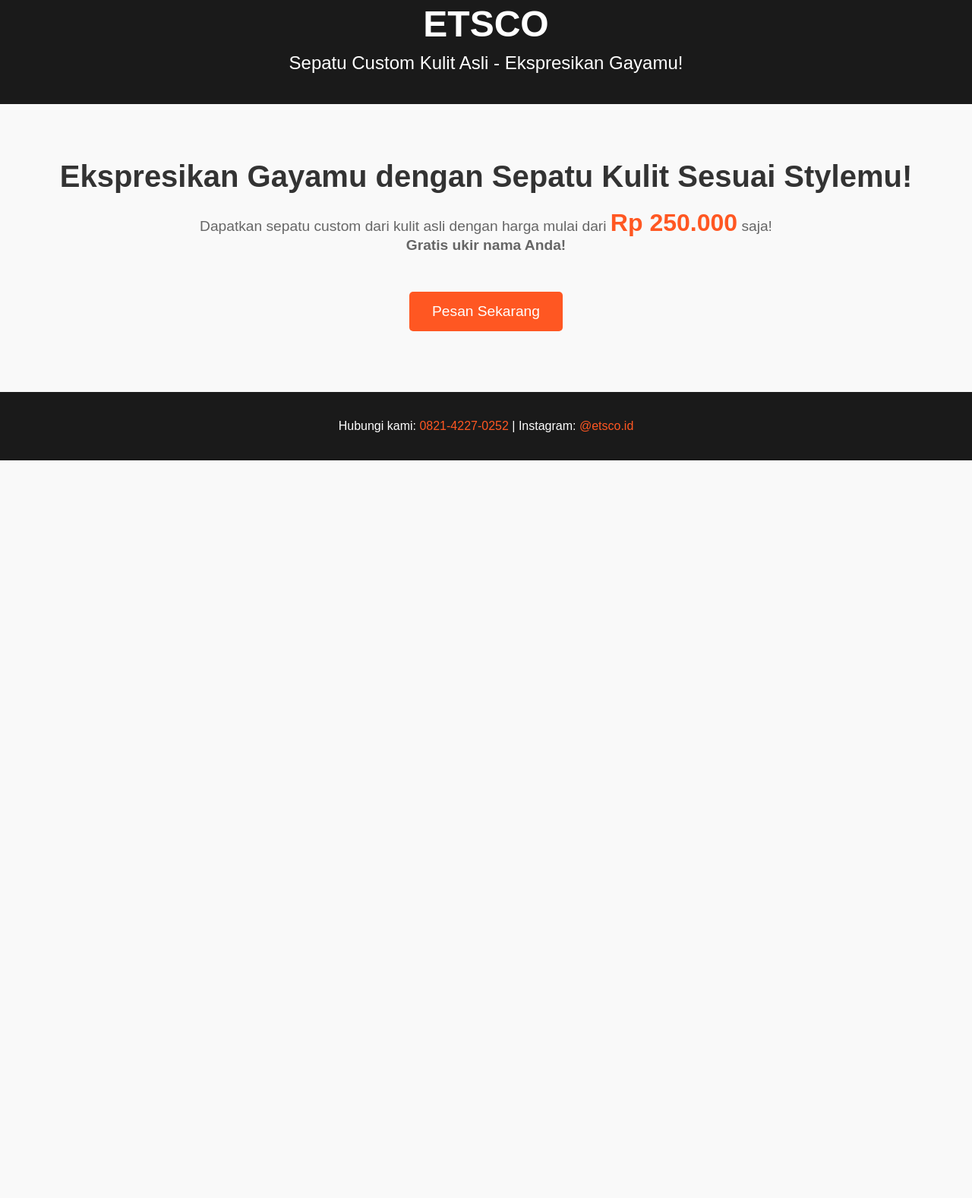
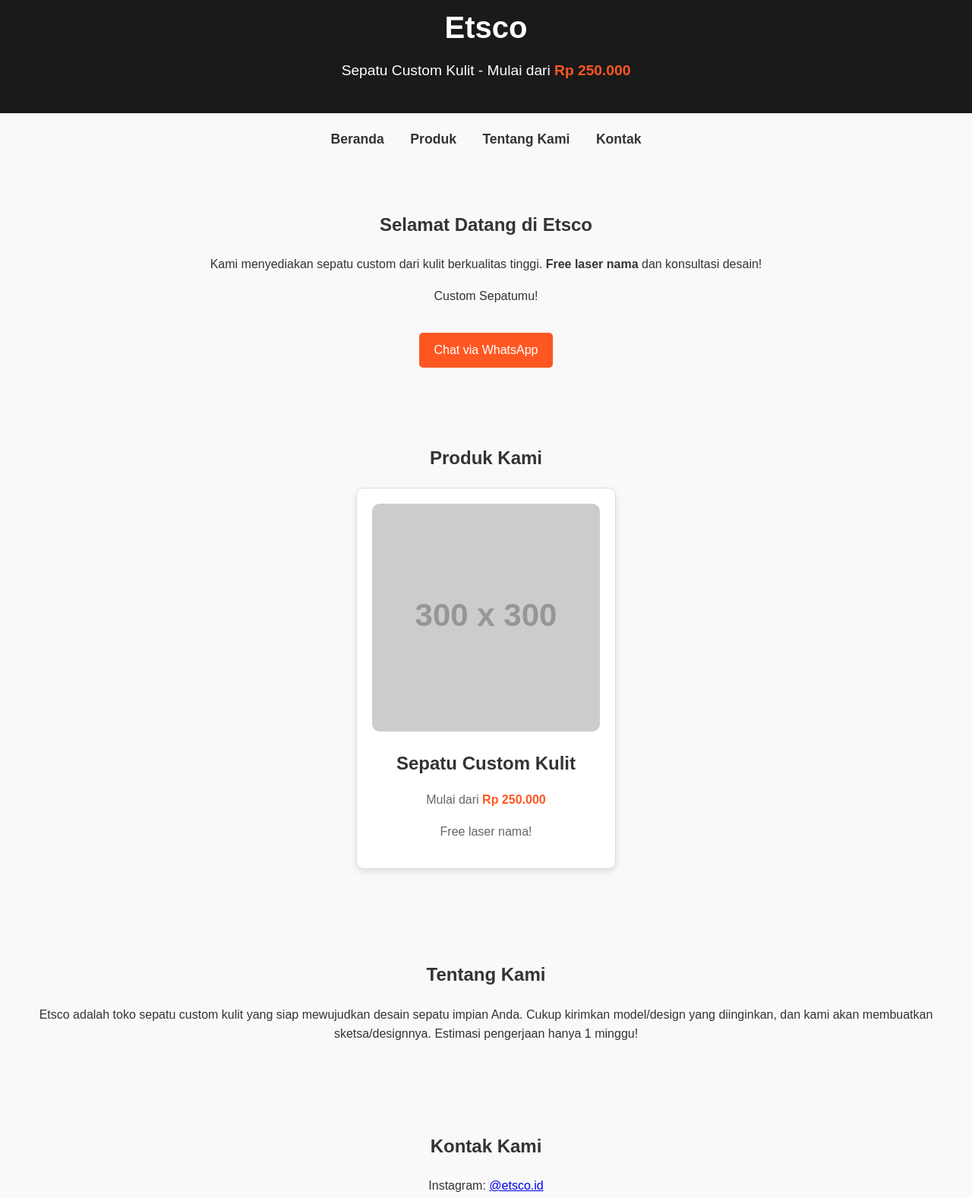
Before and after one commit to etsco-leather/etsco-leather.github.io, a plain HTML site: page index.html in a window 1280 px wide. Shown: the part 36-1613 px from the top of the page at 76% size. Before the commit the page ends 800 px from the top, so only its background shows below. Drawn offline with Linux system fonts and the light colour scheme; placeholder pictures from the web are drawn by us.

Commit message:
Add files via upload

```diff
--- a/index.html
+++ b/index.html
@@ -1,147 +1,165 @@
-
 <!DOCTYPE html>
 <html lang="id">
 <head>
     <meta charset="UTF-8">
     <meta name="viewport" content="width=device-width, initial-scale=1.0">
-  <title>ETSCO - Sepatu Custom Kulit Asli</title>
+    <title>Etsco - Sepatu Custom Kulit</title>
     <style>
-    /* Gaya dasar */
+        /* General Styles */
         body {
             font-family: 'Arial', sans-serif;
             margin: 0;
             padding: 0;
             background-color: #f9f9f9;
             color: #333;
+            line-height: 1.6;
         }
-
         header {
             background-color: #1a1a1a;
             color: #fff;
             padding: 40px 20px;
             text-align: center;
         }
-
         header h1 {
             margin: 0;
-      font-size: 3rem;
-      animation: fadeIn 2s ease-in-out;
+            font-size: 2.5rem;
         }
-
         header p {
             margin: 10px 0 0;
-      font-size: 1.5rem;
-      animation: fadeIn 3s ease-in-out;
+            font-size: 1.2rem;
         }
-
-    .container {
+        nav {
+            text-align: center;
+            margin: 20px 0;
+        }
+        nav a {
+            margin: 0 15px;
+            text-decoration: none;
+            color: #333;
+            font-weight: bold;
+            font-size: 1.1rem;
+        }
+        nav a:hover {
+            color: #ff5722;
+        }
+        section {
             padding: 40px 20px;
-      max-width: 1200px;
-      margin: 0 auto;
             text-align: center;
         }
-
-    .product-info h2 {
-      font-size: 2.5rem;
-      margin-bottom: 20px;
-      animation: slideIn 1.5s ease-in-out;
+        .product {
+            border: 1px solid #ddd;
+            border-radius: 10px;
+            padding: 20px;
+            margin: 20px auto;
+            max-width: 300px;
+            background-color: #fff;
+            box-shadow: 0 4px 8px rgba(0, 0, 0, 0.1);
+            transition: transform 0.3s ease;
         }
-
-    .product-info p {
-      font-size: 1.2rem;
+        .product:hover {
+            transform: scale(1.05);
+        }
+        .product img {
+            max-width: 100%;
+            border-radius: 10px;
+        }
+        .product h3 {
+            margin: 15px 0 10px;
+            font-size: 1.5rem;
+        }
+        .product p {
+            font-size: 1rem;
             color: #666;
-      margin-bottom: 30px;
-      animation: fadeIn 2s ease-in-out;
         }
-
-    .highlight {
-      color: #ff5722;
-      font-weight: bold;
-      font-size: 2rem;
-      animation: pulse 2s infinite;
-    }
-
         .cta-button {
+            display: inline-block;
+            margin-top: 20px;
+            padding: 10px 20px;
             background-color: #ff5722;
             color: #fff;
-      padding: 15px 30px;
-      border: none;
+            text-decoration: none;
             border-radius: 5px;
-      font-size: 1.2rem;
-      cursor: pointer;
-      margin-top: 20px;
             transition: background-color 0.3s ease;
         }
-
         .cta-button:hover {
             background-color: #e64a19;
         }
-
         footer {
             background-color: #1a1a1a;
             color: #fff;
             text-align: center;
-      padding: 20px;
+            padding: 20px 0;
             margin-top: 40px;
         }
-
         footer a {
             color: #ff5722;
             text-decoration: none;
+            margin: 0 10px;
         }
-
         footer a:hover {
             text-decoration: underline;
         }
-
-    /* Animasi */
-    @keyframes fadeIn {
-      from { opacity: 0; }
-      to { opacity: 1; }
-    }
-
-    @keyframes slideIn {
-      from { transform: translateY(-50px); opacity: 0; }
-      to { transform: translateY(0); opacity: 1; }
-    }
-
-    @keyframes pulse {
-      0% { transform: scale(1); }
-      50% { transform: scale(1.1); }
-      100% { transform: scale(1); }
+        .highlight {
+            color: #ff5722;
+            font-weight: bold;
         }
     </style>
 </head>
 <body>
     <header>
-    <h1>ETSCO</h1>
-    <p>Sepatu Custom Kulit Asli - Ekspresikan Gayamu!</p>
+        <h1>Etsco</h1>
+        <p>Sepatu Custom Kulit - Mulai dari <span class="highlight">Rp 250.000</span></p>
     </header>
-
-  <div class="container">
-    <div class="product-info">
-      <h2>Ekspresikan Gayamu dengan Sepatu Kulit Sesuai Stylemu!</h2>
+    <nav>
+        <a href="#home">Beranda</a>
+        <a href="#produk">Produk</a>
+        <a href="#tentang">Tentang Kami</a>
+        <a href="#kontak">Kontak</a>
+    </nav>
+    <section id="home">
+        <h2>Selamat Datang di Etsco</h2>
+        <p>Kami menyediakan sepatu custom dari kulit berkualitas tinggi. <strong>Free laser nama</strong> dan konsultasi desain!</p>
+        <p id="slogan">Ekspresikan Gayamu!</p>
+        <a href="https://wa.me/6282142270252" class="cta-button">Chat via WhatsApp</a>
+    </section>
+    <section id="produk">
+        <h2>Produk Kami</h2>
+        <div class="product">
+            <img src="https://via.placeholder.com/300" alt="Sepatu Custom 1">
+            <h3>Sepatu Custom Kulit</h3>
+            <p>Mulai dari <span class="highlight">Rp 250.000</span></p>
+            <p>Free laser nama!</p>
+        </div>
+    </section>
+    <section id="tentang">
+        <h2>Tentang Kami</h2>
+        <p>Etsco adalah toko sepatu custom kulit yang siap mewujudkan desain sepatu impian Anda. Cukup kirimkan model/design yang diinginkan, dan kami akan membuatkan sketsa/designnya. Estimasi pengerjaan hanya 1 minggu!</p>
+    </section>
+    <section id="kontak">
+        <h2>Kontak Kami</h2>
+        <p>Instagram: <a href="https://instagram.com/etsco.id" target="_blank">@etsco.id</a></p>
+        <p>WhatsApp: <a href="https://wa.me/6282142270252" target="_blank">0821-4227-0252</a></p>
+    </section>
+    <footer>
+        <p>&copy; 2023 Etsco. All rights reserved.</p>
         <p>
-        Dapatkan sepatu custom dari kulit asli dengan harga mulai dari
-        <span class="highlight">Rp 250.000</span> saja!<br>
-        <strong>Gratis ukir nama Anda!</strong>
+            <a href="https://instagram.com/etsco.id" target="_blank">Instagram</a> |
+            <a href="https://wa.me/6282142270252" target="_blank">WhatsApp</a>
         </p>
-      <button class="cta-button" onclick="orderNow()">Pesan Sekarang</button>
-    </div>
-  </div>
-
-  <footer>
-    <p>Hubungi kami: <a href="https://wa.me/6282142270252" target="_blank">0821-4227-0252</a> | Instagram: <a href="https://instagram.com/etsco.id" target="_blank">@etsco.id</a></p>
     </footer>
 
     <script>
-    // Fungsi untuk tombol "Pesan Sekarang"
-    function orderNow() {
-      const phoneNumber = "6282142270252"; // Nomor WhatsApp
-      const message = "Halo ETSCO, saya ingin pesan sepatu custom!";
-      const whatsappUrl = `https://wa.me/${phoneNumber}?text=${encodeURIComponent(message)}`;
-      window.open(whatsappUrl, "_blank");
+        // Animasi teks "Ekspresikan Gayamu!"
+        const slogan = document.getElementById('slogan');
+        const texts = ["Ekspresikan Gayamu!", "Custom Sepatumu!", "Mulai dari Rp 250.000!"];
+        let index = 0;
+
+        function changeText() {
+            slogan.textContent = texts[index];
+            index = (index + 1) % texts.length;
         }
+
+        setInterval(changeText, 2000); // Ganti teks setiap 2 detik
     </script>
 </body>
 </html>
```
Lines whose indentation alone changed are shown as unchanged.
